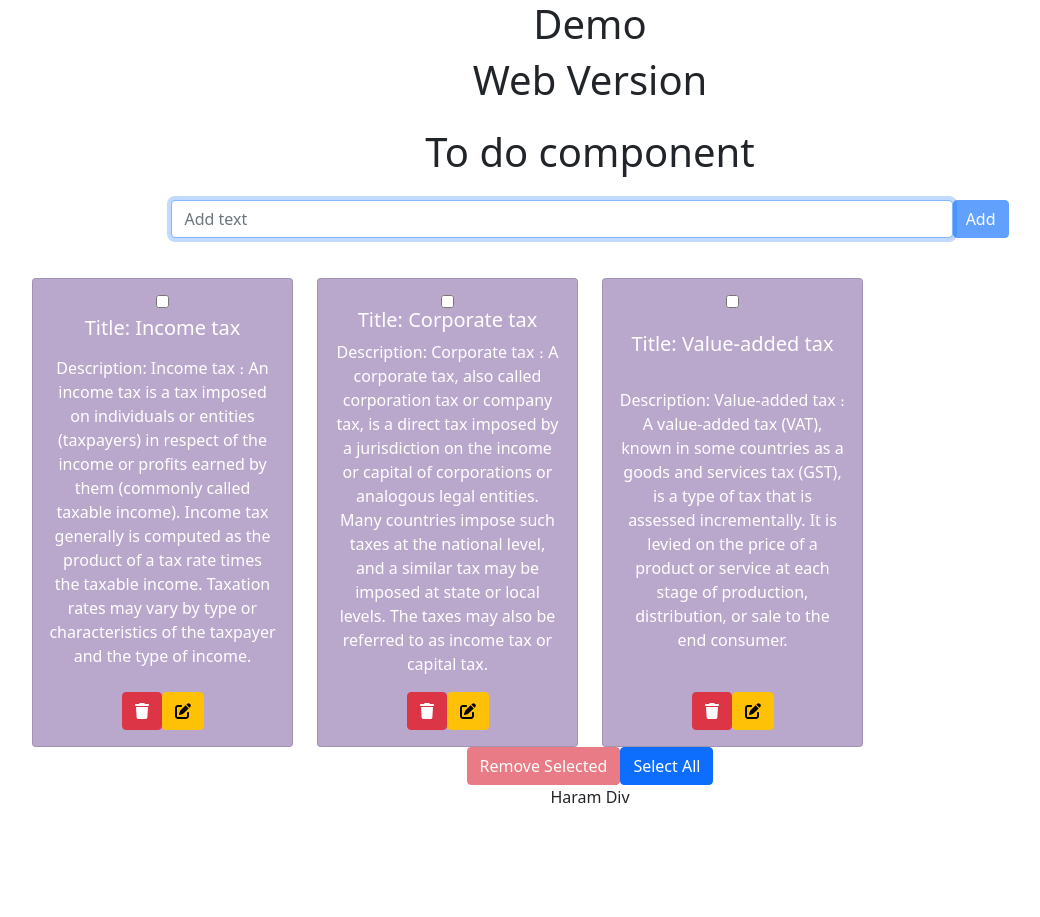
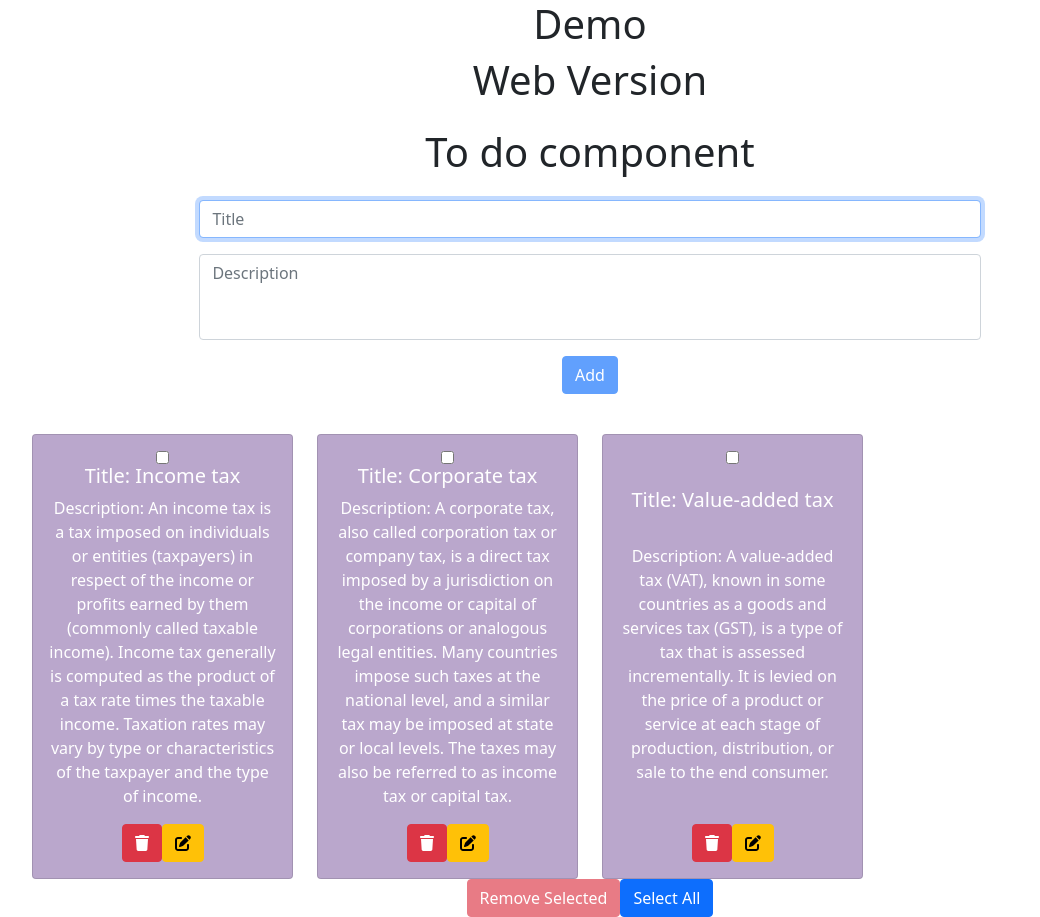
Before and after one commit to SargisMan/React2, a React (Create React App) app: page / in a window 1280 px wide. Shown: the whole page, without its empty margins (50-1090 px from the left). Before the commit the page ends 809 px from the top, so only its background shows below. Built offline with nearby package versions, Linux system fonts and the light colour scheme.

Commit message:
lesson14R2EditTask

```diff
--- a/src/Component/AddTask/AddTask.js
+++ b/src/Component/AddTask/AddTask.js
@@ -1,5 +1,5 @@
 import React from 'react';
-import {Form, Button} from 'react-bootstrap';
+import {Form, Button, FormControl} from 'react-bootstrap';
 import PropTypes from 'prop-types';
 
 class AddTask extends React.Component {
@@ -7,33 +7,35 @@ class AddTask extends React.Component {
     super(props);
     this.inputRef=React.createRef()
     this.state={
-      inputValue:''
+      title:'',
+      description:''
     }
   }
 state = {
     inputValue:''
 }
 handleChange=(event)=>{
-    const {value}=event.target;
+    const {name, value}=event.target;
     this.setState({
-        inputValue: value
+        [name]: value
     }
-    // ,()=>{
-    //   console.log(`Render`, this.state.inputValue)
-    // }
-    )
+    );
 }
 
 handleS = ({key, type}) => {
 
   if(type==='keypress'&& key!=='Enter') return;
   // console.log("input", this.inputRef.current.value);
-const { inputValue } = this.state;
+const { title,description } = this.state;
 const { handleSubmit } = this.props;
-
-handleSubmit(inputValue);
+const formData={
+  title,
+  description
+}
+ handleSubmit(formData);
         this.setState({
-          inputValue:''
+          title:'',
+          description:''
         });
       }
 
@@ -43,26 +45,40 @@ handleSubmit(inputValue);
 
     render(){
       // console.log('ref', this.inputRef)
-      const { inputValue } = this.state;
+      const { title, description } = this.state;
       const {disabled}=this.props
         return (
-          <div className="d-flex justify-content-center mt-4">
+          <div className="d-flex flex-column align-items-center mt-4">
             <Form.Control
+              name="title"
               type="text"
-              placeholder="Add text"
+              placeholder="Title"
               onChange={this.handleChange}
               onKeyPress={this.handleS}
-              value={inputValue}
-              style={{width:"70%"}}
+              value={title}
+              style={{ width: "70%" }}
               disabled={disabled}
               ref={this.inputRef}
             />
-            <Button
-            variant="primary"
-            onClick={this.handleS}
-            disabled={!!!inputValue}>
-              Add
+            <FormControl
+              name="description"
+              placeholder="Description"
+              onChange={this.handleChange}
+              className="my-3 mb-3"
+              as="textarea"
+              rows={3}
+              style={{ width: "70%", resize: "none" }}
+              value={description}
+            />
+            <div>
+              <Button
+                variant="primary"
+                onClick={this.handleS}
+                disabled={!(!!title && !!description)}
+              >
+                Add
               </Button>
+            </div>
             {/* <button onClick={this.handleReset}>Reset</button> */}
           </div>
         );
--- /dev/null
+++ b/src/Component/Confirm/Confirm.js
@@ -0,0 +1,29 @@
+import {Modal,Button} from 'react-bootstrap';
+
+const Confirm=(props)=>{
+    // const handleClose=()=>{
+    //     console.log('Modal Close');
+    // };
+const {onHide, onSubmit,massage}=props;
+const handleSubmit = () => {
+  onSubmit();
+  onHide();
+};
+    return (
+      <Modal show={true} onHide={onHide}>
+        <Modal.Header closeButton>
+          <Modal.Title>{massage}</Modal.Title>
+        </Modal.Header>
+        <Modal.Footer>
+          <Button variant="secondary" onClick={onHide}>
+            Cancel
+          </Button>
+          <Button variant="danger" onClick={handleSubmit}>
+            Confirm
+          </Button>
+        </Modal.Footer>
+      </Modal>
+    );
+}
+
+export default Confirm;
--- /dev/null
+++ b/src/Component/EditTaskModal/EditTaskModal.js
@@ -0,0 +1,82 @@
+import React from 'react';
+import {Modal, Button, Form} from 'react-bootstrap'
+
+class EditTaskModal extends React.Component {
+  constructor(props) {
+    super(props);
+    this.state = {
+      ...props.editableTask,
+      //_id
+      //title
+      //description
+    };
+  }
+  handleChange = (event) => {
+    const { name, value } = event.target;
+    this.setState({
+      [name]: value,
+    });
+  };
+
+  handleS = ({ type, key }) => {
+    if (type === "keypress" && key !== "Enter") return;
+    const { onSubmit, onHide } = this.props;
+    onSubmit(this.state);
+    onHide();
+  };
+
+  render() {
+    const { onHide } = this.props;
+    const { title, description } = this.state;
+    return (
+      <Modal
+        show={true}
+        onHide={onHide}
+        size="lg"
+        aria-labelledby="contained-modal-title-vcenter"
+        centered
+      >
+        <Modal.Header closeButton>
+          <Modal.Title id="contained-modal-title-vcenter">
+            Edit Task Modal
+          </Modal.Title>
+        </Modal.Header>
+
+        <Modal.Body className="d-flex flex-column align-items-center">
+          <Form.Control
+            name="title"
+            type="text"
+            placeholder="Title"
+            onChange={this.handleChange}
+            onKeyPress={this.handleS}
+            value={title}
+            style={{ width: "70%" }}
+            //   disabled={disabled}
+            ref={this.inputRef}
+          />
+          <Form.Control
+            name="description"
+            placeholder="Description"
+            onChange={this.handleChange}
+            className="my-3 mb-3"
+            as="textarea"
+            rows={3}
+            style={{ width: "70%", resize: "none" }}
+            value={description}
+          />
+        </Modal.Body>
+
+        <Modal.Footer>
+          <Button onClick={onHide} variant="secondary">
+            Close
+          </Button>
+          <Button onClick={this.handleS} variant="primary">
+            Save
+          </Button>
+        </Modal.Footer>
+      </Modal>
+    );
+  }
+}
+
+export default EditTaskModal;
--- a/src/Component/Task/task.js
+++ b/src/Component/Task/task.js
@@ -10,9 +10,10 @@ const Task = ({
   disabled, //boolean
   handleDeleteOneTask, //function
   toggleSetRemoveTaskIds,
-  checked
+  checked,
+  handleSetEditTask
 }) => {
-  console.log(`render`)
+  // console.log(`render`);
   return (
     <Card className={`${styles.card} ${checked && styles.checked}`}>
       <Card.Body className="cardBody">
@@ -24,8 +25,8 @@ const Task = ({
           // onKeyPress={()=>console.log("key Press")}
           checked={checked}
         />
-        <Card.Title>Title: {task.text.slice(0, 15)}</Card.Title>
-        <Card.Text>Description: {task.text}</Card.Text>
+        <Card.Title>Title: {task.title}</Card.Title>
+        <Card.Text>Description: {task.description}</Card.Text>
         <div>
           <Button
             disabled={disabled}
@@ -36,7 +37,11 @@ const Task = ({
           >
             <FontAwesomeIcon icon={faTrash} />
           </Button>
-          <Button variant="warning" className="ml-3">
+          <Button
+            variant="warning"
+            className="ml-3"
+            onClick={() => handleSetEditTask(task)}
+          >
             <FontAwesomeIcon icon={faEdit} />
           </Button>
         </div>
@@ -105,16 +110,17 @@ const Task = ({
 //   }
 // }
 
-Task.propTypes={
-  task:PropTypes.shape({
-    _id:PropTypes.string.isRequired,
-    text:PropTypes.string.isRequired
+Task.propTypes = {
+  task: PropTypes.shape({
+    _id: PropTypes.string.isRequired,
+    title: PropTypes.string.isRequired,
+    description: PropTypes.string.isRequired,
   }),
-  disabled:PropTypes.bool.isRequired,
-  handleDeleteOneTask:PropTypes.func.isRequired,
-  toggleSetRemoveTaskIds:PropTypes.func.isRequired,
-  checked:PropTypes.bool.isRequired
-
-}
+  disabled: PropTypes.bool.isRequired,
+  handleDeleteOneTask: PropTypes.func.isRequired,
+  toggleSetRemoveTaskIds: PropTypes.func.isRequired,
+  checked: PropTypes.bool.isRequired,
+  handleSetEditTask: PropTypes.func.isRequired
+};
 
 export default memo(Task);
--- a/src/Component/ToDo/ToDo.js
+++ b/src/Component/ToDo/ToDo.js
@@ -5,7 +5,9 @@ import idGenerator from '../../helpers/idGenerator';
 import {Container, Row, Col, Button} from 'react-bootstrap'
 // import Button from '@restart/ui/esm/Button';
 // import withTest from '../../Hoc/whithTest';
-import withScreenSizes from '../../Hoc/withScreenSizes';
+// import withScreenSizes from '../../Hoc/withScreenSizes';
+import Confirm from '../Confirm/Confirm';
+import EditTaskModal from '../EditTaskModal/EditTaskModal'
 
 
 class ToDo extends React.Component {
@@ -13,36 +15,42 @@ class ToDo extends React.Component {
     tasks: [
       {
         _id: idGenerator(),
-        text: `Income tax     ։ An income tax is a tax imposed on individuals or entities
+        title: "Income tax ",
+        description: `An income tax is a tax imposed on individuals or entities
         (taxpayers) in respect of the income or profits earned by them (commonly called taxable income).
         Income tax generally is computed as the product of a tax rate times the taxable income.
         Taxation rates may vary by type or characteristics of the taxpayer and the type of income.`,
       },
       {
         _id: idGenerator(),
-        text: `Corporate tax   ։ A corporate tax, also called corporation tax or company tax, is a direct
+        title: "Corporate tax",
+        description: `A corporate tax, also called corporation tax or company tax, is a direct
         tax imposed by a jurisdiction on the income or capital of corporations or analogous legal entities.
         Many countries impose such taxes at the national level, and a similar tax may be imposed at state
-        or local levels. The taxes may also be referred to as income tax or capital tax. `,
+        or local levels. The taxes may also be referred to as income tax or capital tax.`,
       },
       {
         _id: idGenerator(),
-        text: `Value-added tax ։ A value-added tax (VAT), known in some countries as a goods and services
+        title: "Value-added tax",
+        description: `A value-added tax (VAT), known in some countries as a goods and services
          tax (GST), is a type of tax that is assessed incrementally. It is levied on the price of a product
          or service at each stage of production, distribution, or sale to the end consumer.`,
       },
     ],
     removeTasks: new Set(),
-    isAllChecked:false
+    isAllChecked: false,
+    isConfirmModal: false,
+    editableTask: null,
   };
 
-  handleSubmit = (value) => {
-    if (!value) return;
-    console.log(`value`, value);
+  handleSubmit = (formData) => {
+    if (!formData.title || !formData.description) return;
+    // console.log(`value`, value);
     const tasks = [...this.state.tasks];
     tasks.push({
       _id: idGenerator(),
-      text: value,
+      title: formData.title,
+      description: formData.description,
     });
     this.setState({
       tasks,
@@ -80,28 +88,55 @@ class ToDo extends React.Component {
     this.setState({
       tasks,
       removeTasks: new Set(),
-      isAllChecked:false
+      isAllChecked: false,
     });
   };
 
   handleToggleCheckAll = () => {
-    const {tasks, isAllChecked}=this.state;
-    let removeTasks=new Set();
-    if(!isAllChecked){
-    removeTasks=new Set(this.state.removeTasks);
-    tasks.forEach(task=>{
-      removeTasks.add(task._id)
-    });
-  }
+    const { tasks, isAllChecked } = this.state;
+    let removeTasks = new Set();
+    if (!isAllChecked) {
+      removeTasks = new Set(this.state.removeTasks);
+      tasks.forEach((task) => {
+        removeTasks.add(task._id);
+      });
+    }
     this.setState({
       removeTasks,
-      isAllChecked:!isAllChecked
+      isAllChecked: !isAllChecked,
     });
+  };
+
+  handleToggleOpenModal = () => {
+    this.setState({
+      isConfirmModal: !this.state.isConfirmModal,
+    });
+  };
+
+  handleSetEditTask = (task) => {
+    this.setState({
+      editableTask: task,
+    });
+  };
+
+  setEditableTaskNull=()=>{
+    this.setState({
+      editableTask:null
+    })
   }
 
+  handleEditTask = (editTask) => {
+        const tasks = [...this.state.tasks];
+        const idx = tasks.findIndex((task) => task._id === editTask._id);
+        tasks[idx] = editTask;
+        this.setState({
+            tasks
+        });
+    }
   render() {
     // console.log('props ToDo',this.props)
-    const { tasks, removeTasks,  isAllChecked } = this.state;
+    const { tasks, removeTasks, isAllChecked, isConfirmModal, editableTask } =
+      this.state;
     const Tasks = this.state.tasks.map((task, index) => {
       // սարքում ենք Tasks-ը, որ return անենք
       return (
@@ -118,6 +153,7 @@ class ToDo extends React.Component {
             toggleSetRemoveTaskIds={this.toggleSetRemoveTaskIds}
             disabled={!!removeTasks.size}
             checked={removeTasks.has(task._id)}
+            handleSetEditTask={this.handleSetEditTask}
           />
         </Col>
       );
@@ -144,7 +180,8 @@ class ToDo extends React.Component {
               <Col>
                 <Button
                   variant="danger"
-                  onClick={this.removeSelectedTasks}
+                  // onClick={this.removeSelectedTasks}
+                  onClick={this.handleToggleOpenModal}
                   disabled={!!!removeTasks.size}
                 >
                   Remove Selected
@@ -160,13 +197,25 @@ class ToDo extends React.Component {
               </Col>
             </Row>
           </Container>
-        </div>
-        <div>
-          Haram Div
+          {isConfirmModal && (
+            <Confirm
+              onHide={this.handleToggleOpenModal}
+              onSubmit={this.removeSelectedTasks}
+              // count={removeTasks.size}
+              massage={`Do you want delet ${removeTasks.size} task ?`}
+            />
+          )}
+          {editableTask &&
+            <EditTaskModal
+              editableTask={editableTask}
+              onHide={this.setEditableTaskNull}
+              onSubmit={this.handleEditTask}
+            />
+          }
         </div>
       </Fragment>
     );
   }
 }
 
-export default withScreenSizes(ToDo);
+export default ToDo;
--- a/src/Hoc/whithTest.js
+++ b/src/Hoc/whithTest.js
@@ -6,7 +6,9 @@ return class extends React.Component{
         test:true,
     }
     render(){
-return <Component test={this.state.test}/>
+return <Component
+{...this.props}
+test={this.state.test}/>
     }
 }
 }
--- a/src/Hoc/withScreenSizes.js
+++ b/src/Hoc/withScreenSizes.js
@@ -23,6 +23,7 @@ height:window.innerHeight
 
     render(){
         return <Component
+        {...this.props}
         width={this.state.width}
         height={this.state.height}/>
     }
```
